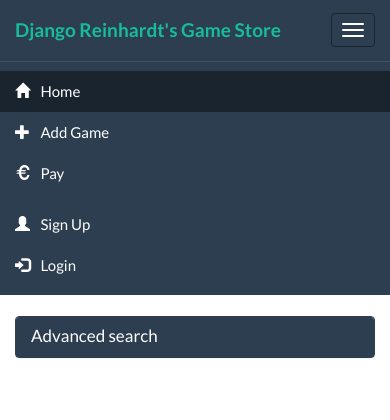
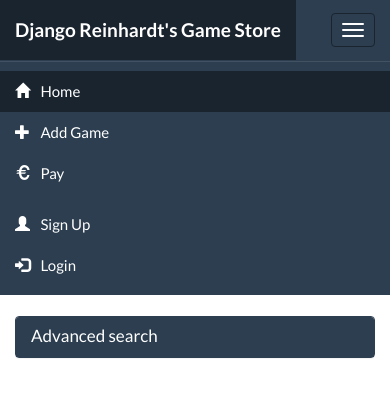
Before and after one commit to dorukgezici/django-gamestore, a Django app: page / in a window 390 px wide, after a click on "Toggle navigation". Shown: the top 420 px of the page. Run offline with Django 3.2, Linux system fonts and the light colour scheme; data that the repository does not hold is empty; some libraries are stand-ins or nearby versions.

Commit message:
Improved design for ergonomy and consistency

```diff
--- a/gamestore/static/css/bootstrap-custom.css
+++ b/gamestore/static/css/bootstrap-custom.css
@@ -17,3 +17,30 @@
 {
 	background-color: #798d8f;
 }
+
+.navbar-default .navbar-brand:hover,
+.navbar-default .navbar-brand:focus
+{
+	color: #ffffff;
+	background-color: #1a242f;
+}
+
+.navbar-default .navbar-nav > li > a:hover,
+.navbar-default .navbar-nav > li > a:focus
+{
+	color: #ffffff;
+	background-color: #1a242f;
+}
+
+.panel-title > a
+{
+	display: block;
+	padding: 10px 15px;
+    margin: -10px -15px;
+}
+
+.panel-title > a:hover
+{
+	text-decoration: none;
+	background-color: #1a242f;
+}
--- a/gamestore/templates/index.html
+++ b/gamestore/templates/index.html
@@ -32,11 +32,7 @@
                 <div class="col-xs-12 col-sm-6 col-md-4 col-lg-3">
                     <div class="panel panel-primary">
                         <div class="panel-heading">
-                            <div class="row">
-                                <div class="col-xs-12">
-                                    <h2 class="panel-title" style=""><a href="{% url "game" game.id %}">{{ game.name|limit_size:30}}</a></h2>
-                                </div>
-                            </div>
+                            <h2 class="panel-title" style=""><a href="{% url "game" game.id %}">{{ game.name|limit_size:30}}</a></h2>
                         </div>
                         <div class="panel-body">
                             <div class="imageWrapper">
```
